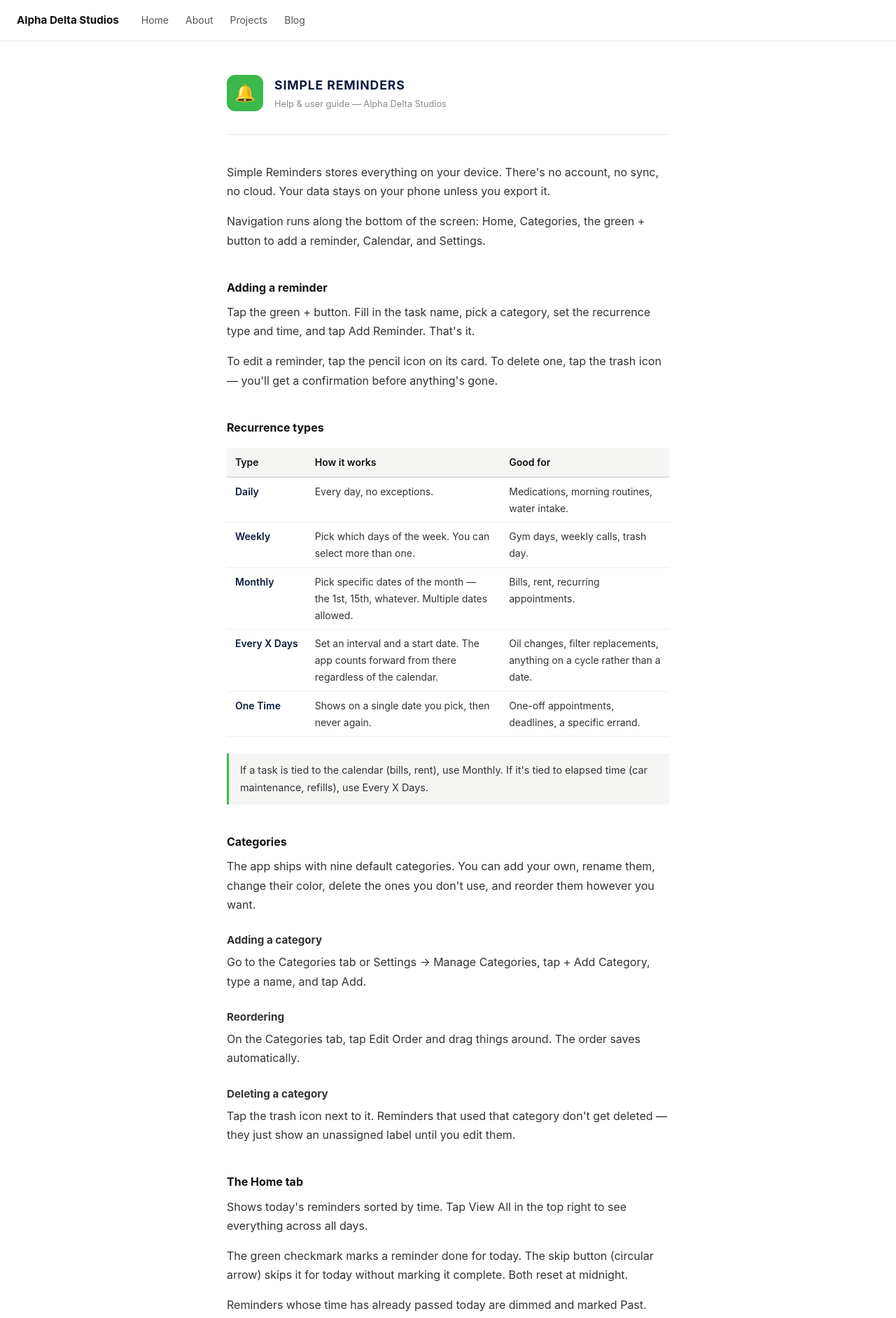
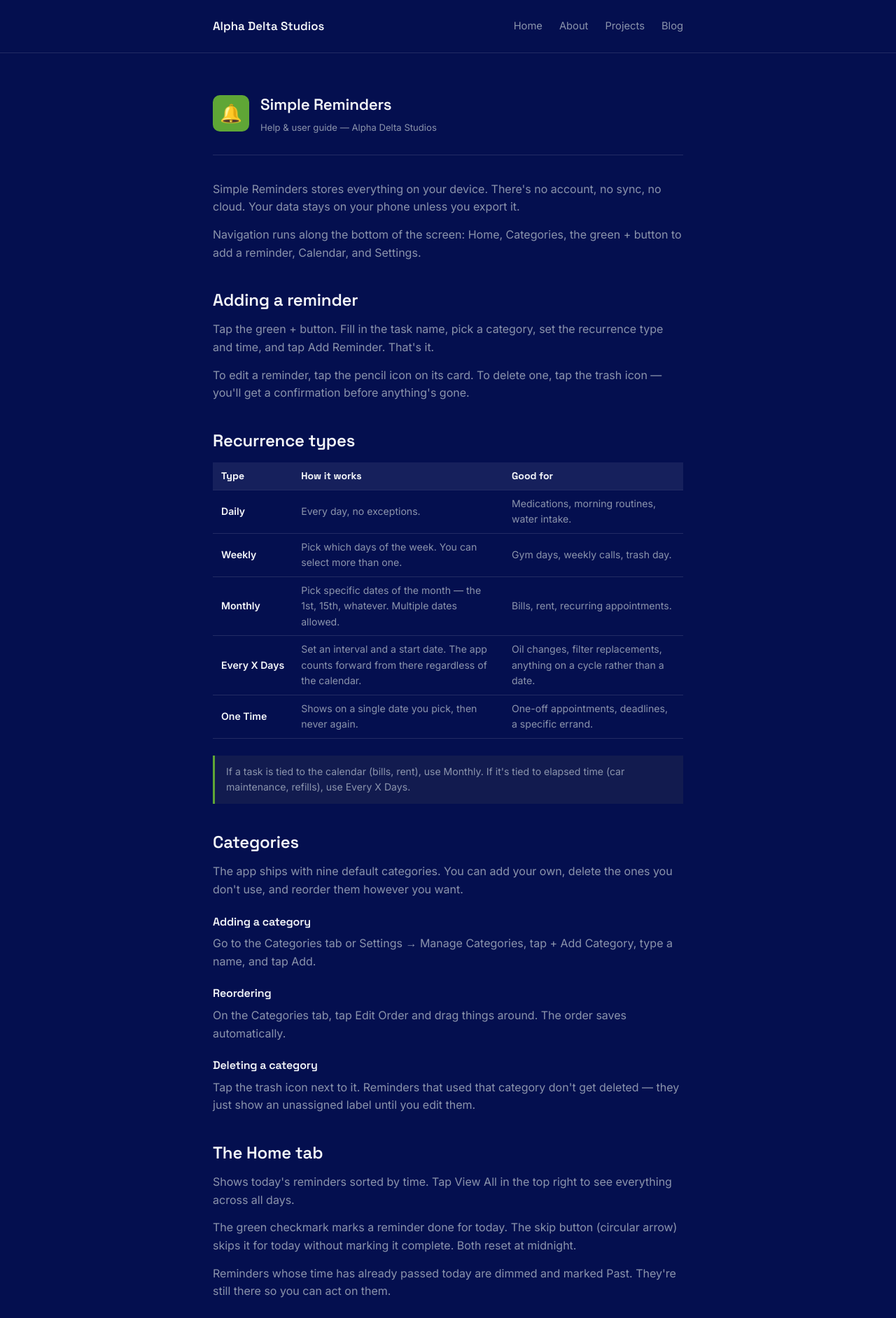
Before and after one commit to AlphaDelta24/alpha-delta-site, a Jekyll site: the page built from simple-reminders-help.html, in a window 1280 px wide. Shown: the top 1884 px of the page at 70% size. Built offline with Jekyll 4.4.1, drawn with Linux system fonts in a browser that asks for light colours; some of the changed text lies outside the part shown.

Commit message:
add help page for simple reminders

```diff
--- a/simple-reminders-help.html
+++ b/simple-reminders-help.html
@@ -1,157 +1,15 @@
-<!DOCTYPE html>
-<html lang="en">
-<head>
-  <meta charset="UTF-8">
-  <meta name="viewport" content="width=device-width, initial-scale=1.0">
-  <title>Simple Reminders — Help</title>
-  <meta name="description" content="How to use Simple Reminders — adding reminders, recurrence types, categories, backup and restore, and settings.">
-  <style>
-    *, *::before, *::after { box-sizing: border-box; }
-    body {
-      font-family: -apple-system, BlinkMacSystemFont, "Segoe UI", Helvetica, Arial, sans-serif;
-      font-size: 1rem;
-      line-height: 1.7;
-      color: #222;
-      margin: 0;
-      padding: 0;
-      background: #fff;
-    }
-    a { color: #1a2f6b; }
-    a:hover { color: #3db84a; }
-    nav {
-      padding: 1rem 1.5rem;
-      border-bottom: 1px solid #e8e8e8;
-      display: flex;
-      gap: 2rem;
-      align-items: center;
-    }
-    nav .brand { font-weight: 700; color: #111; text-decoration: none; font-size: 0.95rem; }
-    nav .links { display: flex; gap: 1.5rem; }
-    nav .links a { color: #555; text-decoration: none; font-size: 0.875rem; }
-    nav .links a:hover { color: #111; }
-    .wrap {
-      max-width: 680px;
-      margin: 0 auto;
-      padding: 3rem 1.5rem 5rem;
-    }
-    .app-id {
-      display: flex;
-      align-items: center;
-      gap: 1rem;
-      margin-bottom: 2.5rem;
-      padding-bottom: 2rem;
-      border-bottom: 1px solid #e8e8e8;
-    }
-    .app-icon {
-      width: 52px;
-      height: 52px;
-      background: #3db84a;
-      border-radius: 12px;
-      display: flex;
-      align-items: center;
-      justify-content: center;
-      font-size: 1.5rem;
-      flex-shrink: 0;
-    }
-    .app-id h1 {
-      margin: 0;
-      font-size: 1.1rem;
-      font-weight: 700;
-      letter-spacing: 0.05em;
-      text-transform: uppercase;
-      color: #0d1b3e;
-    }
-    .app-id p {
-      margin: 0.1rem 0 0;
-      font-size: 0.8rem;
-      color: #888;
-    }
-    h2 {
-      font-size: 1rem;
-      font-weight: 700;
-      margin: 2.5rem 0 0.5rem;
-      color: #111;
-    }
-    h3 {
-      font-size: 0.95rem;
-      font-weight: 700;
-      margin: 1.5rem 0 0.35rem;
-      color: #333;
-    }
-    p { margin: 0 0 1rem; color: #333; }
-    ul, ol { margin: 0 0 1rem; padding-left: 1.4rem; }
-    li { margin-bottom: 0.3rem; color: #333; }
-    table {
-      width: 100%;
-      border-collapse: collapse;
-      margin: 1rem 0 1.5rem;
-      font-size: 0.875rem;
-    }
-    th {
-      text-align: left;
-      padding: 0.5rem 0.75rem;
-      background: #f5f5f3;
-      font-weight: 600;
-      border-bottom: 2px solid #ddd;
-      color: #111;
-    }
-    td {
-      padding: 0.5rem 0.75rem;
-      border-bottom: 1px solid #eee;
-      vertical-align: top;
-      color: #333;
-    }
-    td:first-child { font-weight: 600; color: #0d1b3e; white-space: nowrap; }
-    .note {
-      background: #f5f5f3;
-      border-left: 3px solid #3db84a;
-      padding: 0.75rem 1rem;
-      margin: 1rem 0;
-      font-size: 0.9rem;
-      color: #333;
-    }
-    .warn {
-      background: #fff9f0;
-      border-left: 3px solid #e09000;
-      padding: 0.75rem 1rem;
-      margin: 1rem 0;
-      font-size: 0.9rem;
-      color: #333;
-    }
-    footer {
-      border-top: 1px solid #e8e8e8;
-      padding: 1.5rem;
-      font-size: 0.8rem;
-      color: #888;
-      text-align: center;
-    }
-    footer a { color: #888; margin: 0 0.5rem; }
-    footer a:hover { color: #111; }
-    @media (max-width: 540px) {
-      table { font-size: 0.8rem; }
-      td:first-child { white-space: normal; }
-    }
-  </style>
-</head>
-<body>
-
-<nav>
-  <a class="brand" href="https://alphadeltastudios.com/">Alpha Delta Studios</a>
-  <div class="links">
-    <a href="https://alphadeltastudios.com/">Home</a>
-    <a href="https://alphadeltastudios.com/about/">About</a>
-    <a href="https://alphadeltastudios.com/projects/">Projects</a>
-    <a href="https://alphadeltastudios.com/blog/">Blog</a>
-  </div>
-</nav>
-
+---
+layout: default
+title: Simple Reminders — Help
+description: How to use Simple Reminders — adding reminders, recurrence types, categories, backup and restore, and settings.
+---
 <div class="wrap">
 
-  <div class="app-id">
-    <div class="app-icon">🔔</div>
+  <div style="display:flex;align-items:center;gap:16px;margin-bottom:36px;padding-bottom:28px;border-bottom:1px solid var(--line);">
+    <div style="width:52px;height:52px;background:var(--green);border-radius:10px;display:flex;align-items:center;justify-content:center;font-size:1.6rem;flex-shrink:0;">🔔</div>
     <div>
-      <h1>Simple Reminders</h1>
-      <p>Help &amp; user guide — Alpha Delta Studios</p>
+      <h1 style="font-size:1.4rem;color:var(--white);margin:0;">Simple Reminders</h1>
+      <p style="margin:4px 0 0;font-size:0.82rem;color:var(--slate);">Help &amp; user guide — Alpha Delta Studios</p>
     </div>
   </div>
 
@@ -160,66 +18,70 @@
   <p>Navigation runs along the bottom of the screen: Home, Categories, the green + button to add a reminder, Calendar, and Settings.</p>
 
 
-  <h2>Adding a reminder</h2>
+  <h2 style="margin-top:36px;margin-bottom:10px;">Adding a reminder</h2>
 
   <p>Tap the green + button. Fill in the task name, pick a category, set the recurrence type and time, and tap Add Reminder. That's it.</p>
 
   <p>To edit a reminder, tap the pencil icon on its card. To delete one, tap the trash icon — you'll get a confirmation before anything's gone.</p>
 
 
-  <h2>Recurrence types</h2>
+  <h2 style="margin-top:36px;margin-bottom:10px;">Recurrence types</h2>
 
-  <table>
+  <table style="width:100%;border-collapse:collapse;margin:12px 0 24px;font-size:0.88rem;">
     <thead>
-      <tr><th>Type</th><th>How it works</th><th>Good for</th></tr>
+      <tr>
+        <th style="text-align:left;padding:8px 12px;background:var(--navy-panel-2);color:var(--white);font-family:'Space Grotesk',sans-serif;border-bottom:1px solid var(--line);">Type</th>
+        <th style="text-align:left;padding:8px 12px;background:var(--navy-panel-2);color:var(--white);font-family:'Space Grotesk',sans-serif;border-bottom:1px solid var(--line);">How it works</th>
+        <th style="text-align:left;padding:8px 12px;background:var(--navy-panel-2);color:var(--white);font-family:'Space Grotesk',sans-serif;border-bottom:1px solid var(--line);">Good for</th>
+      </tr>
     </thead>
     <tbody>
       <tr>
-        <td>Daily</td>
-        <td>Every day, no exceptions.</td>
-        <td>Medications, morning routines, water intake.</td>
+        <td style="padding:8px 12px;border-bottom:1px solid var(--line);color:var(--white);font-weight:600;white-space:nowrap;">Daily</td>
+        <td style="padding:8px 12px;border-bottom:1px solid var(--line);color:var(--slate);">Every day, no exceptions.</td>
+        <td style="padding:8px 12px;border-bottom:1px solid var(--line);color:var(--slate);">Medications, morning routines, water intake.</td>
       </tr>
       <tr>
-        <td>Weekly</td>
-        <td>Pick which days of the week. You can select more than one.</td>
-        <td>Gym days, weekly calls, trash day.</td>
+        <td style="padding:8px 12px;border-bottom:1px solid var(--line);color:var(--white);font-weight:600;white-space:nowrap;">Weekly</td>
+        <td style="padding:8px 12px;border-bottom:1px solid var(--line);color:var(--slate);">Pick which days of the week. You can select more than one.</td>
+        <td style="padding:8px 12px;border-bottom:1px solid var(--line);color:var(--slate);">Gym days, weekly calls, trash day.</td>
       </tr>
       <tr>
-        <td>Monthly</td>
-        <td>Pick specific dates of the month — the 1st, 15th, whatever. Multiple dates allowed.</td>
-        <td>Bills, rent, recurring appointments.</td>
+        <td style="padding:8px 12px;border-bottom:1px solid var(--line);color:var(--white);font-weight:600;white-space:nowrap;">Monthly</td>
+        <td style="padding:8px 12px;border-bottom:1px solid var(--line);color:var(--slate);">Pick specific dates of the month — the 1st, 15th, whatever. Multiple dates allowed.</td>
+        <td style="padding:8px 12px;border-bottom:1px solid var(--line);color:var(--slate);">Bills, rent, recurring appointments.</td>
       </tr>
       <tr>
-        <td>Every X Days</td>
-        <td>Set an interval and a start date. The app counts forward from there regardless of the calendar.</td>
-        <td>Oil changes, filter replacements, anything on a cycle rather than a date.</td>
+        <td style="padding:8px 12px;border-bottom:1px solid var(--line);color:var(--white);font-weight:600;white-space:nowrap;">Every X Days</td>
+        <td style="padding:8px 12px;border-bottom:1px solid var(--line);color:var(--slate);">Set an interval and a start date. The app counts forward from there regardless of the calendar.</td>
+        <td style="padding:8px 12px;border-bottom:1px solid var(--line);color:var(--slate);">Oil changes, filter replacements, anything on a cycle rather than a date.</td>
       </tr>
       <tr>
-        <td>One Time</td>
-        <td>Shows on a single date you pick, then never again.</td>
-        <td>One-off appointments, deadlines, a specific errand.</td>
+        <td style="padding:8px 12px;border-bottom:1px solid var(--line);color:var(--white);font-weight:600;white-space:nowrap;">One Time</td>
+        <td style="padding:8px 12px;border-bottom:1px solid var(--line);color:var(--slate);">Shows on a single date you pick, then never again.</td>
+        <td style="padding:8px 12px;border-bottom:1px solid var(--line);color:var(--slate);">One-off appointments, deadlines, a specific errand.</td>
       </tr>
     </tbody>
   </table>
 
-  <div class="note">If a task is tied to the calendar (bills, rent), use Monthly. If it's tied to elapsed time (car maintenance, refills), use Every X Days.</div>
+  <p style="background:var(--navy-panel);border-left:3px solid var(--green);padding:12px 16px;font-size:0.88rem;color:var(--slate);margin:0 0 24px;">If a task is tied to the calendar (bills, rent), use Monthly. If it's tied to elapsed time (car maintenance, refills), use Every X Days.</p>
 
 
-  <h2>Categories</h2>
+  <h2 style="margin-top:36px;margin-bottom:10px;">Categories</h2>
 
-  <p>The app ships with nine default categories. You can add your own, rename them, change their color, delete the ones you don't use, and reorder them however you want.</p>
+  <p>The app ships with nine default categories. You can add your own, delete the ones you don't use, and reorder them however you want.</p>
 
-  <h3>Adding a category</h3>
+  <h3 style="color:var(--white);font-size:1rem;margin:20px 0 6px;">Adding a category</h3>
   <p>Go to the Categories tab or Settings → Manage Categories, tap + Add Category, type a name, and tap Add.</p>
 
-  <h3>Reordering</h3>
+  <h3 style="color:var(--white);font-size:1rem;margin:20px 0 6px;">Reordering</h3>
   <p>On the Categories tab, tap Edit Order and drag things around. The order saves automatically.</p>
 
-  <h3>Deleting a category</h3>
+  <h3 style="color:var(--white);font-size:1rem;margin:20px 0 6px;">Deleting a category</h3>
   <p>Tap the trash icon next to it. Reminders that used that category don't get deleted — they just show an unassigned label until you edit them.</p>
 
 
-  <h2>The Home tab</h2>
+  <h2 style="margin-top:36px;margin-bottom:10px;">The Home tab</h2>
 
   <p>Shows today's reminders sorted by time. Tap View All in the top right to see everything across all days.</p>
 
@@ -228,88 +90,76 @@
   <p>Reminders whose time has already passed today are dimmed and marked Past. They're still there so you can act on them.</p>
 
 
-  <h2>The Calendar tab</h2>
+  <h2 style="margin-top:36px;margin-bottom:10px;">The Calendar tab</h2>
 
-  <p>Shows the current month. Dates with reminders scheduled have a small dot under the number. Tap any date to see what's on it. You can add a reminder directly from there too — it'll pre-fill the date for you.</p>
+  <p>Shows the current month. Dates with reminders scheduled have a small dot under the number. Tap any date to see what's on it. You can add a reminder directly from there — it'll pre-fill the date for you.</p>
 
   <p>Note: Every X Days reminders don't appear on the calendar because their future dates depend on when they were last triggered.</p>
 
 
-  <h2>Backup and restore</h2>
+  <h2 style="margin-top:36px;margin-bottom:10px;">Backup and restore</h2>
 
-  <p>This is the most important thing to understand about Simple Reminders: <strong>there is no automatic backup</strong>. If you uninstall the app, get a new phone, or clear your app data, your reminders are gone unless you exported them first.</p>
+  <p>This is the most important thing to understand about Simple Reminders: <strong style="color:var(--white);">there is no automatic backup</strong>. If you uninstall the app, get a new phone, or clear your app data, your reminders are gone unless you exported them first.</p>
 
-  <div class="warn">Before switching phones or reinstalling the app, export your data first. There is no way to recover reminders that weren't backed up.</div>
+  <p style="background:var(--navy-panel);border-left:3px solid #e09000;padding:12px 16px;font-size:0.88rem;color:var(--slate);margin:0 0 24px;">Before switching phones or reinstalling the app, export your data first. There is no way to recover reminders that weren't backed up.</p>
 
-  <h3>Exporting</h3>
-  <p>Go to Settings → Backup &amp; Restore → Export All Data. A <code>.json</code> file downloads to your device. Save it somewhere you'll be able to find it — your Downloads folder, Google Drive, email it to yourself.</p>
+  <h3 style="color:var(--white);font-size:1rem;margin:20px 0 6px;">Exporting</h3>
+  <p>Go to Settings → Backup &amp; Restore → Export All Data. A <code style="background:var(--navy-panel-2);padding:2px 6px;border-radius:4px;font-size:0.85em;">.json</code> file downloads to your device. Save it somewhere you'll find it — your Downloads folder, Google Drive, email it to yourself.</p>
 
-  <p>The export includes all your reminders and any custom categories you've created. It doesn't include statistics.</p>
+  <p>The export includes all your reminders and any custom categories. It doesn't include statistics.</p>
 
-  <h3>Importing</h3>
-  <p>Go to Settings → Backup &amp; Restore → Import Data and select your <code>.json</code> file. You'll be asked how to handle it:</p>
+  <h3 style="color:var(--white);font-size:1rem;margin:20px 0 6px;">Importing</h3>
+  <p>Go to Settings → Backup &amp; Restore → Import Data and select your <code style="background:var(--navy-panel-2);padding:2px 6px;border-radius:4px;font-size:0.85em;">.json</code> file. You'll be asked how to handle it:</p>
 
   <ul>
-    <li><strong>Add to Existing</strong> — merges the imported reminders with what's already in the app. If an imported reminder has the same ID as one already there, it's skipped.</li>
-    <li><strong>Replace All Existing</strong> — deletes everything currently in the app and replaces it with the imported data. You'll confirm before anything's deleted.</li>
+    <li><strong style="color:var(--white);">Add to Existing</strong> — merges the imported reminders with what's already in the app. Duplicates are skipped.</li>
+    <li><strong style="color:var(--white);">Replace All Existing</strong> — deletes everything currently in the app and replaces it with the imported data. You'll confirm before anything's deleted.</li>
   </ul>
 
-  <div class="note">Moving to a new phone: export on the old device, transfer the file (email, Drive, whatever's easy), install Simple Reminders on the new device, import using Replace All Existing.</div>
+  <p style="background:var(--navy-panel);border-left:3px solid var(--green);padding:12px 16px;font-size:0.88rem;color:var(--slate);margin:0 0 24px;">Moving to a new phone: export on the old device, transfer the file (email, Drive, whatever's easy), install Simple Reminders on the new device, import using Replace All Existing.</p>
 
   <p>The export file is plain JSON — you can open it in any text editor. Don't edit it manually unless you're sure what you're doing. A malformed file won't import.</p>
 
 
-  <h2>Settings reference</h2>
+  <h2 style="margin-top:36px;margin-bottom:10px;">Settings reference</h2>
 
-  <h3>Dark Mode</h3>
+  <h3 style="color:var(--white);font-size:1rem;margin:20px 0 6px;">Dark Mode</h3>
   <p>Switches between dark (default) and light themes. Saved across sessions.</p>
 
-  <h3>One-Time Reminders</h3>
+  <h3 style="color:var(--white);font-size:1rem;margin:20px 0 6px;">One-Time Reminders</h3>
   <p>Controls how long past one-time reminders are kept before automatic deletion. Default is 30 days. If changing this would delete existing reminders, you'll see a count of how many before anything happens.</p>
 
-  <h3>Manage Categories</h3>
-  <p>Add, reorder, rename, or delete categories.</p>
+  <h3 style="color:var(--white);font-size:1rem;margin:20px 0 6px;">Manage Categories</h3>
+  <p>Add, reorder, or delete categories.</p>
 
-  <h3>Reset App to Default</h3>
+  <h3 style="color:var(--white);font-size:1rem;margin:20px 0 6px;">Reset App to Default</h3>
   <p>Deletes everything — all reminders, custom categories, and statistics — and resets the app to its original state. This cannot be undone. There's a confirmation prompt before it runs.</p>
 
-  <h3>Statistics</h3>
+  <h3 style="color:var(--white);font-size:1rem;margin:20px 0 6px;">Statistics</h3>
   <p>Running count of reminders delivered and skipped. Tap Edit to choose which stats show and in what order.</p>
 
 
-  <h2>Common questions</h2>
+  <h2 style="margin-top:36px;margin-bottom:10px;">Common questions</h2>
 
-  <h3>Why didn't my notification fire?</h3>
+  <h3 style="color:var(--white);font-size:1rem;margin:20px 0 6px;">Why didn't my notification fire?</h3>
   <p>Check that the app has notification permissions in your device settings. On some Android devices, battery optimization or Doze mode can delay or block background notifications — you may need to exempt Simple Reminders from battery optimization in your phone's settings.</p>
 
-  <h3>Do reminders survive a phone restart?</h3>
+  <h3 style="color:var(--white);font-size:1rem;margin:20px 0 6px;">Do reminders survive a phone restart?</h3>
   <p>Yes. The app reschedules notifications automatically after the device boots.</p>
 
-  <h3>Can I remind myself about the same thing at different times?</h3>
+  <h3 style="color:var(--white);font-size:1rem;margin:20px 0 6px;">Can I remind myself about the same thing at different times?</h3>
   <p>Yes — just create two separate reminders with the same task name and different times or recurrence settings.</p>
 
-  <h3>I deleted a category and some reminders lost their label. How do I fix it?</h3>
+  <h3 style="color:var(--white);font-size:1rem;margin:20px 0 6px;">I deleted a category and some reminders lost their label. How do I fix it?</h3>
   <p>Edit each affected reminder (tap the pencil icon) and pick a new category.</p>
 
-  <h3>Does it sync across devices?</h3>
+  <h3 style="color:var(--white);font-size:1rem;margin:20px 0 6px;">Does it sync across devices?</h3>
   <p>Not currently. Use export and import to move data between devices manually.</p>
 
-  <h3>I lost my reminders after reinstalling. Can I get them back?</h3>
+  <h3 style="color:var(--white);font-size:1rem;margin:20px 0 6px;">I lost my reminders after reinstalling. Can I get them back?</h3>
   <p>Only if you have a saved export file. There's no way to recover reminders that weren't backed up before uninstalling.</p>
 
-  <h3>Something else isn't working</h3>
+  <h3 style="color:var(--white);font-size:1rem;margin:20px 0 6px;">Something else isn't working</h3>
   <p>Email us at <a href="mailto:contact@alphadeltastudios.com">contact@alphadeltastudios.com</a>. Include what happened and a screenshot if you can.</p>
 
 </div>
-
-<footer>
-  <a href="https://alphadeltastudios.com/twitter/">Twitter</a>
-  <a href="https://alphadeltastudios.com/social/">Discord</a>
-  <a href="mailto:contact@alphadeltastudios.com">Contact</a>
-  <a href="https://alphadeltastudios.com/privacy/">Privacy</a>
-  <br><br>
-  © 2026 Alpha Delta Studios.
-</footer>
-
-</body>
-</html>
```
